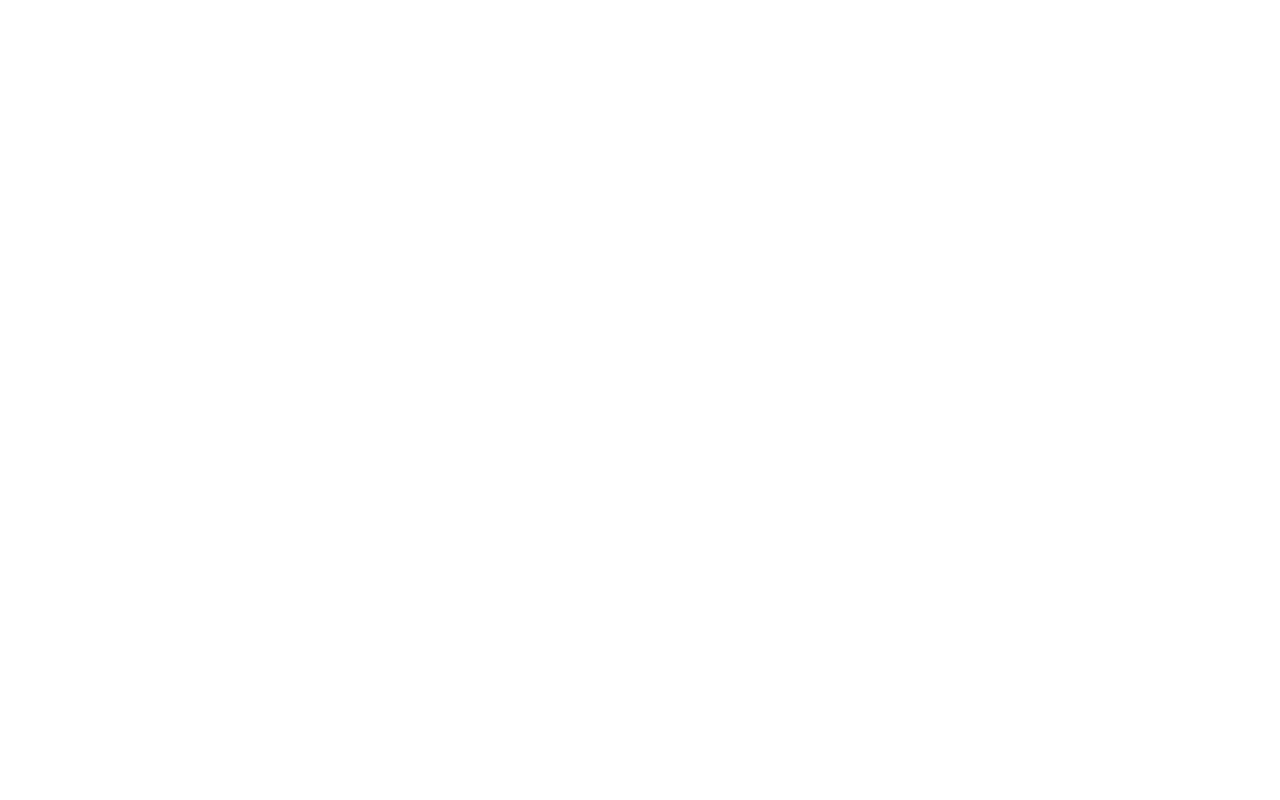
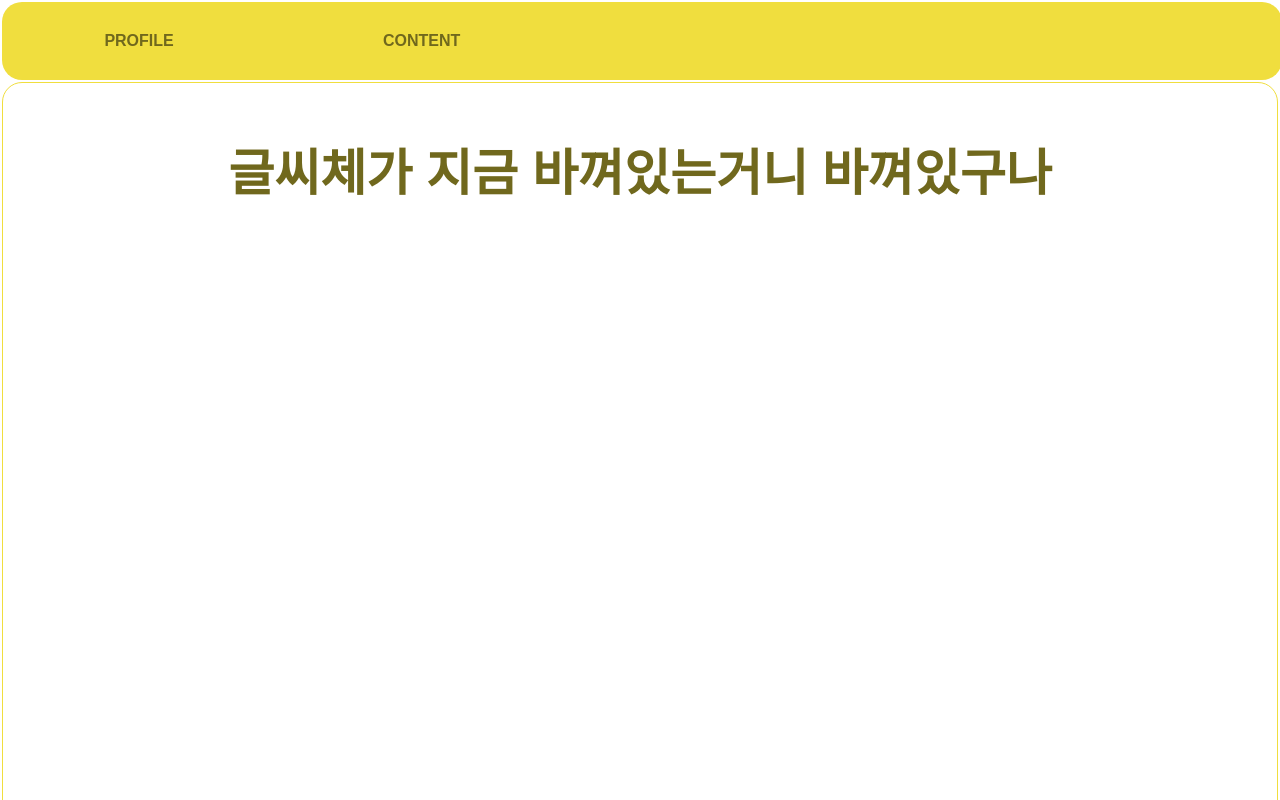
Before and after one commit to sonhs1996/elice, a plain HTML site: page index.html in a window 1280 px wide. Shown: the top 800 px of the page. Drawn offline with Linux system fonts and the light colour scheme; a web font is replaced by a local one.

Commit message:
0928 commit

```diff
--- a/index.css
+++ b/index.css
@@ -0,0 +1,94 @@
+@import url('https://fonts.googleapis.com/css2?family=IBM+Plex+Sans+KR:wght@100;200;300;400;500&display=swap');
+
+/*------------------------ 헤더 영역 -----------------------------*/
+* {
+    margin: 0 auto;
+    font-family: 'IBM Plex Sans KR', sans-serif;
+
+}
+
+header {
+    background-color: #F0DE3E;
+    display: block;
+    width: 100%;
+    margin: 2px;
+    border-radius: 20px;
+
+
+}
+
+.nav_menu {
+
+    margin: 0;
+    padding: 0;
+
+}
+
+.nav_menu > li {
+    display: inline-flex;
+    padding: 30px 8%;
+    text-align: center;
+    list-style: none;
+    cursor: pointer;
+
+}
+.nav_menu>li:hover {
+    transition: all ease-out 0.6s;
+    transform: rotate(360deg);
+}
+
+.nav_menu > li > a {
+    color: #70681D;
+    font-weight: bold;
+}
+
+
+ /*------------------------ 메인 영역 -----------------------------*/
+main {
+    display: block;
+    padding: 50px;
+    border: 1px solid #F0DE3E;
+    margin: 2px 2px 3px 2px;
+    border-radius: 20px;
+}
+
+main > article > h1 {
+    font-size: 50px;
+    color: #70681D;
+    text-align: center;
+
+}
+
+.cv {
+    display: grid;
+    grid-template-columns: 1fr;
+}
+
+.cv > section {
+    width: 100%;
+    height: 300px;
+    display: block;
+}
+/* ---------------------푸터 영역-----------------------------*/
+
+footer {
+    padding:50px;
+    background-color: #F0DE3E;
+    border-radius: 20px;
+    margin: 2px 2px 0;
+    text-align: center;
+    font-weight: 900;
+}
+
+footer > p:first-child {
+    font-size:20px;
+    color:#70681D;
+
+
+}
+
+footer > p:nth-child(2) {
+    margin:10px 0 0 0;
+    color:#70681D;
+
+}
--- a/index.html
+++ b/index.html
@@ -1,15 +1,44 @@
 <!DOCTYPE html>
-<html lang="en">
+<html lang="kr">
     <head>
         <meta charset="UTF-8">
         <meta http-equiv="X-UA-Compatible" content="IE=edge">
         <meta name="viewport" content="width=device-width, initial-scale=1.0">
-        <title>Document</title>
+        <link rel="stylesheet" href="index.css">
+        <link rel="preconnect" href="https://fonts.googleapis.com">
+        <link rel="preconnect" href="https://fonts.gstatic.com" crossorigin>
+        <title>Son's introduce page</title>
     </head>
     <body>
-        <header></header>
-        <main></main>
-        <footer></footer>
+        <header>
+            <nav>
+                <div class="nav">
+                    <ul class="nav_menu">
+                        <li><a>PROFILE</a></li>
+                        <li><a>CONTENT</a></li>
+                    </ul>
+                </div>
+            </nav>
+        </header>
+        <main>
+            <article>
+                <h1>글씨체가 지금 바껴있는거니 바껴있구나</h1>
+                <section class="profile">
+
+                </section>
+                <div class="cv">
+                    <section class="content"></section>
+                    <section class="content"></section>
+                    <section class="content"></section>
+                    <section class="content"></section>
+                </div>
+            </article>
+        </main>
+        <footer>
+            <p>Made By SonHyeongSeok</p>
+            <p>저작권은 당연히 손형석의 것</p>
+
+        </footer>
         <script src="./index.js"></script>
     </body>
 </html>
--- a/index.js
+++ b/index.js
@@ -0,0 +1 @@
+console.log("check");
```
Also changed, not shown: 2 other files.
